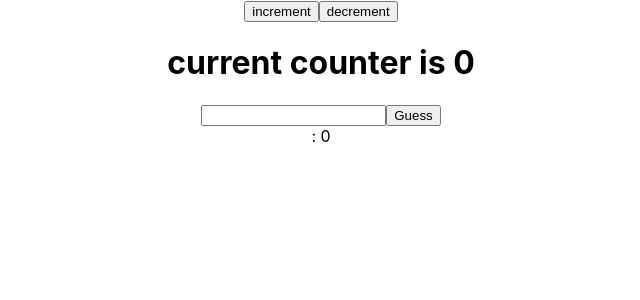
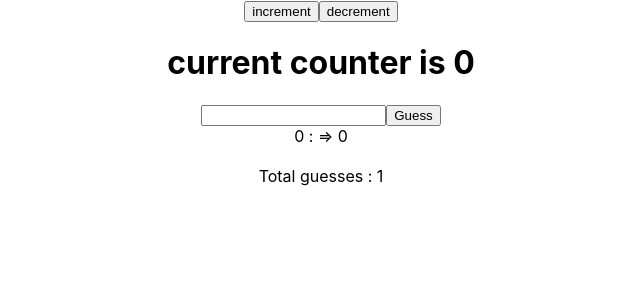
Before and after one commit to enough1987/github-fetcher, a React (Create React App) app: page / in a window 1280 px wide. Both pictures are taken after a click on the button "Guess". Shown: the top 300 px of the page, without its empty margins (319-959 px from the left). Built offline with nearby package versions, Linux system fonts and the light colour scheme.

Commit message:
add guess count

```diff
--- a/src/components/GuessList/GuessList.js
+++ b/src/components/GuessList/GuessList.js
@@ -6,13 +6,21 @@ class GuessList extends Component {
   render() {
 
     const guesses = this.props.guesses.length ? this.props.guesses.map((item, index) => {
-        return <div data-test="component-guess-item" key={index}> { item.guess } : { item.match } </div>
+        return <div data-test="component-guess-item" key={index}>
+         {index } :  { item.guess } => { item.match }
+        </div>
     }) : "There are no guesses yet";
+
+    const guessCount = this.props.guesses.length ?
+      <div> Total guesses : { this.props.guesses.length }</div>
+      : null;
 
     return (
       <div className="component-guess-list"
         data-test="component-guess-list" >
           { guesses }
+          <br />
+          { guessCount }
       </div>
     );
   }
--- a/src/store/actions/guesses.js
+++ b/src/store/actions/guesses.js
@@ -45,8 +45,7 @@ import { matchWords } from '../../helpers/index';
     guess
   });
 
-  export const getGuesses = () => (dispatch, getState) => {
-    const state = getState();
+  export const getGuesses = () => (dispatch) => {
 
     dispatch(_getGuesses());
   };
```
